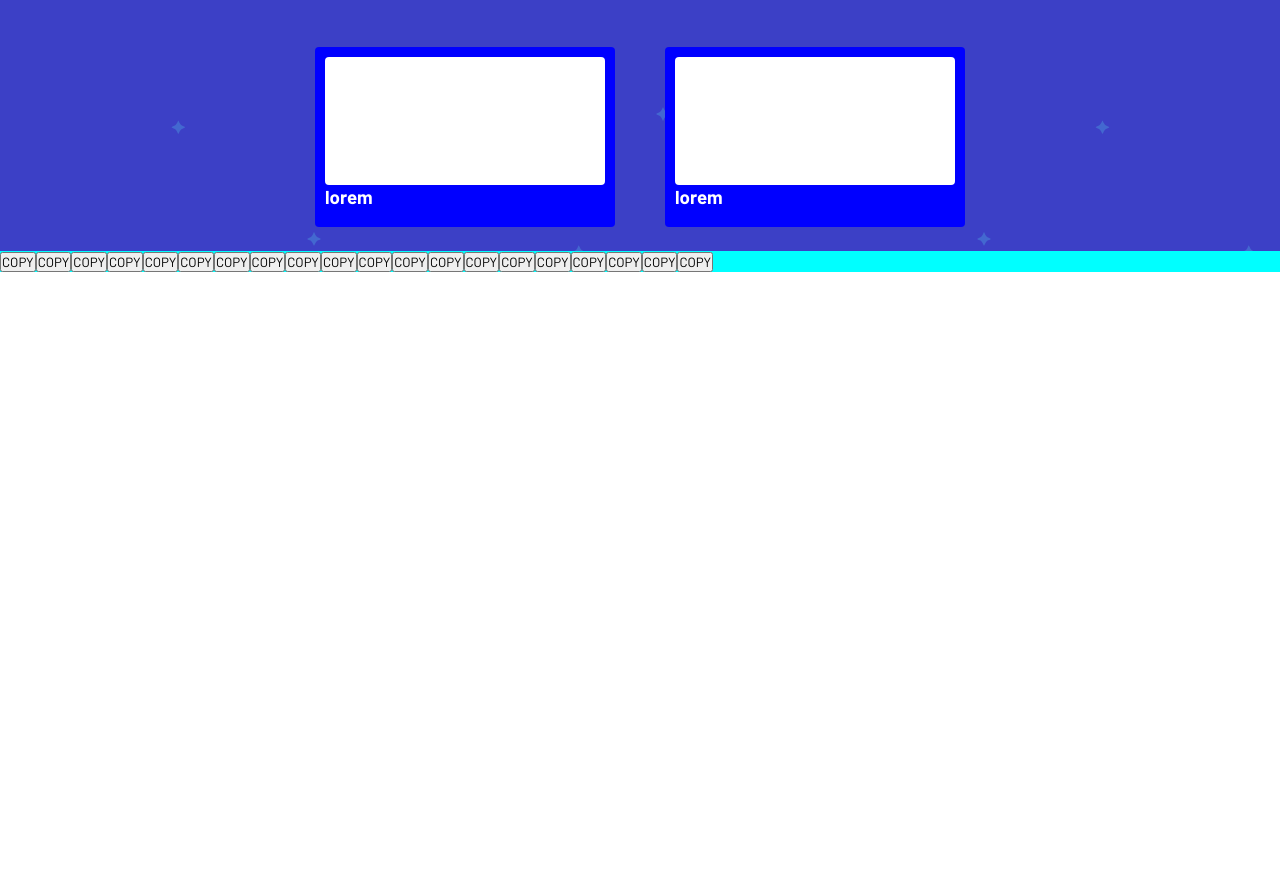
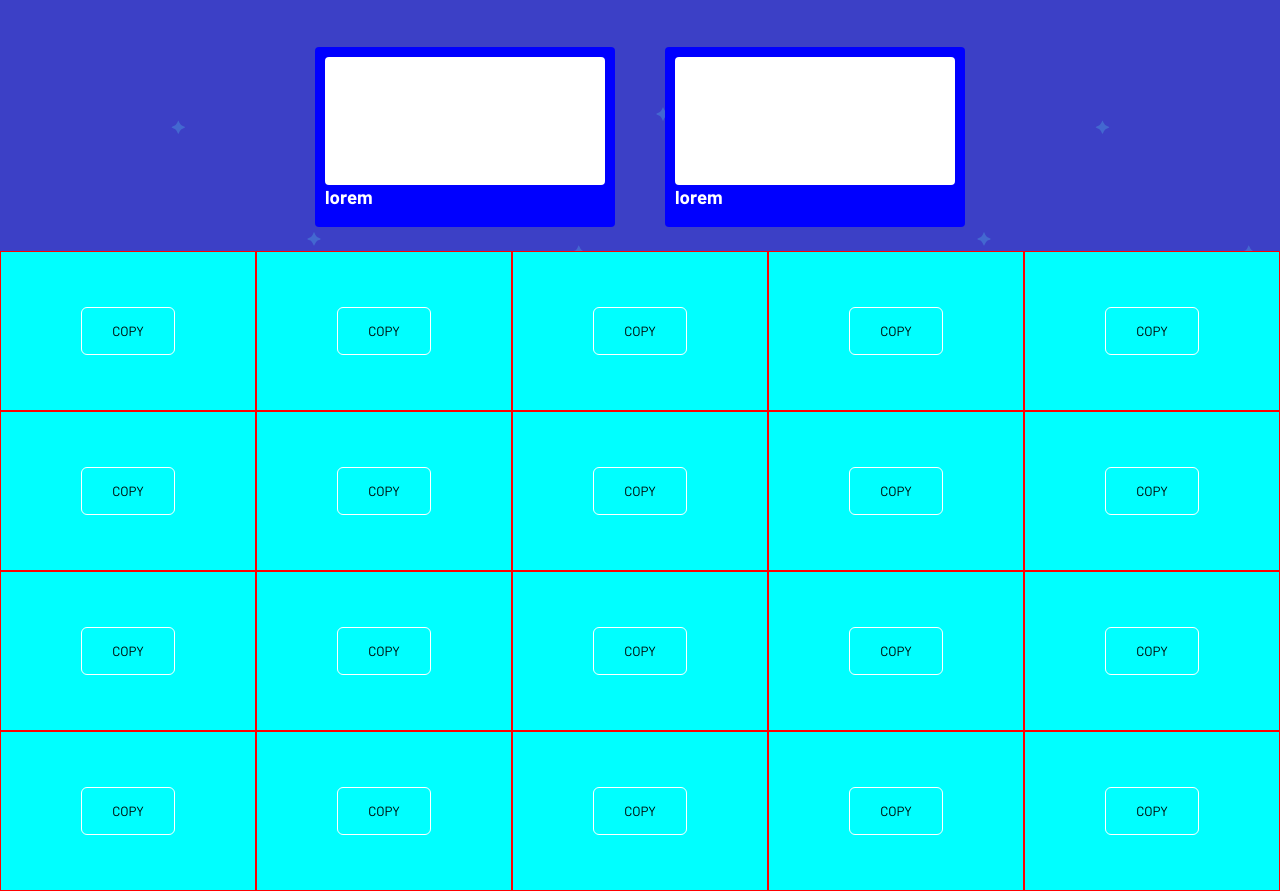
Before and after one commit to Raza-Ur-Rehman/Flat-Ui-Color, a plain HTML site: page index.html in a window 1280 px wide. Shown: the part 1209-2100 px from the top of the page. Before the commit the page ends 1481 px from the top, so only its background shows below. Drawn offline with nearby package versions, Linux system fonts and the light colour scheme.

Commit message:
Update style.css

```diff
--- a/style.css
+++ b/style.css
@@ -93,5 +93,18 @@ body {
     flex-wrap: wrap;
 }
 .colorbox {
+    width: 20%;
+    height: 20vh;
+    border: 1px solid red;
+    display: flex;
+    justify-content: center;
+    align-items: center;
 
 }
+.copybtn {
+    padding: 15px 30px;
+    border: 1px solid #fff;
+    outline: none;
+    border-radius: 6px;
+    background: transparent;
+}
```
